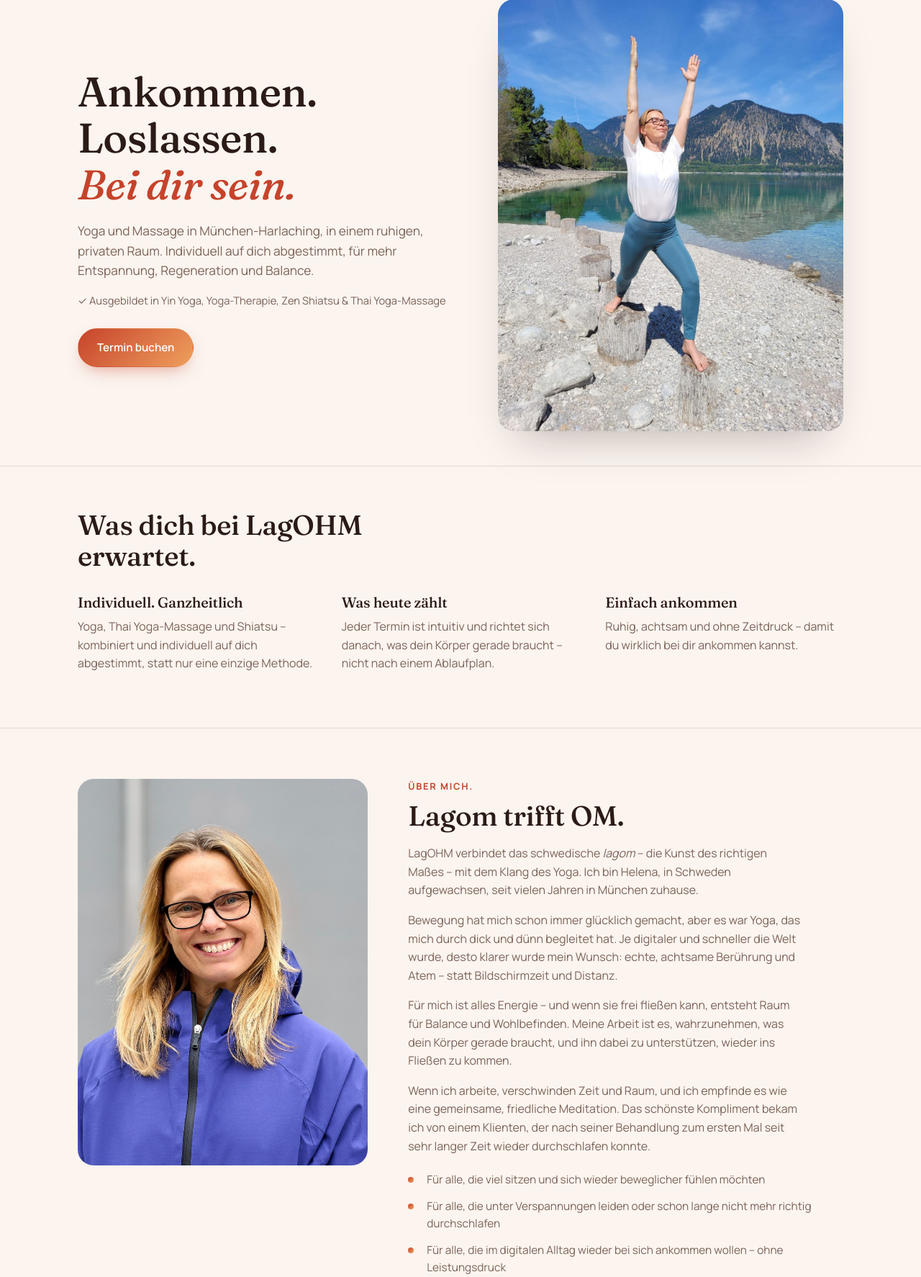
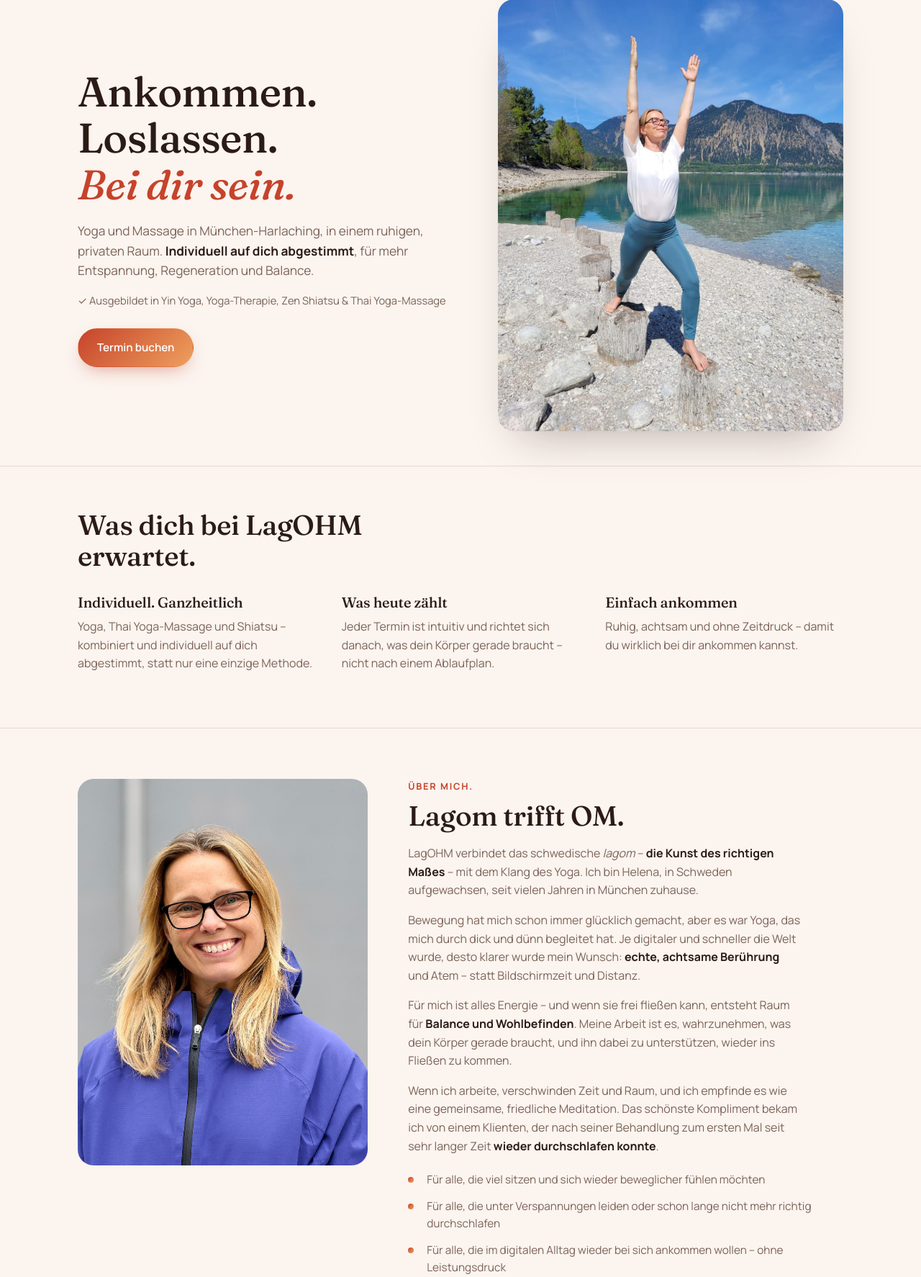
Before and after one commit to LagOHM/lagohm-website, a PHP site: page / in a window 1280 px wide. Shown: the part 158-1932 px from the top of the page at 72% size. Run offline with PHP 8.4, Linux system fonts and the light colour scheme.

Commit message:
Highlight key phrases in body copy for scannability
Bold Einzelunterricht, tiefe Entspannung-adjacent phrases, and other
core selling points in the hero, About-me story, and Massage/Yoga
descriptions so visitors can scan the page instead of reading dense
paragraphs end to end.

Co-Authored-By: Claude Sonnet 5 <noreply@anthropic.com>

```diff
--- a/css/style.css
+++ b/css/style.css
@@ -44,6 +44,7 @@ h2{ font-size: clamp(1.7rem, 3.2vw, 2.4rem); }
 h3{ font-size: 1.25rem; margin-bottom: 10px; }
 
 p{ margin: 0 0 16px; color: var(--ink-soft); }
+.lede strong, .about-copy p strong, .service-detail-copy p strong{ color: var(--ink); font-weight: 700; }
 .lede{ font-size: 1.08rem; max-width: 46ch; }
 .center{ text-align:center; margin-left:auto; margin-right:auto; }
 h2.center, .eyebrow.center, .lede.center{ text-align:center; }
--- a/index.html
+++ b/index.html
@@ -42,7 +42,7 @@
     <div class="wrap hero-grid">
       <div class="hero-copy">
         <h1>Ankommen. Loslassen.<br><em>Bei dir sein.</em></h1>
-        <p class="lede">Yoga und Massage in München-Harlaching, in einem ruhigen, privaten Raum. Individuell auf dich abgestimmt, für mehr Entspannung, Regeneration und Balance.</p>
+        <p class="lede">Yoga und Massage in München-Harlaching, in einem ruhigen, privaten Raum. <strong>Individuell auf dich abgestimmt</strong>, für mehr Entspannung, Regeneration und Balance.</p>
         <p class="hero-check">✓ Ausgebildet in Yin Yoga, Yoga-Therapie, Zen Shiatsu &amp; Thai Yoga-Massage</p>
         <a class="btn btn-primary" href="https://wa.me/4917696043066" target="_blank" rel="noopener">Termin buchen</a>
       </div>
@@ -80,10 +80,10 @@
       <div class="about-copy">
         <span class="eyebrow">Über mich.</span>
         <h2>Lagom trifft OM.</h2>
-        <p>LagOHM verbindet das schwedische <em>lagom</em> – die Kunst des richtigen Maßes – mit dem Klang des Yoga. Ich bin Helena, in Schweden aufgewachsen, seit vielen Jahren in München zuhause.</p>
-        <p>Bewegung hat mich schon immer glücklich gemacht, aber es war Yoga, das mich durch dick und dünn begleitet hat. Je digitaler und schneller die Welt wurde, desto klarer wurde mein Wunsch: echte, achtsame Berührung und Atem – statt Bildschirmzeit und Distanz.</p>
-        <p>Für mich ist alles Energie – und wenn sie frei fließen kann, entsteht Raum für Balance und Wohlbefinden. Meine Arbeit ist es, wahrzunehmen, was dein Körper gerade braucht, und ihn dabei zu unterstützen, wieder ins Fließen zu kommen.</p>
-        <p>Wenn ich arbeite, verschwinden Zeit und Raum, und ich empfinde es wie eine gemeinsame, friedliche Meditation. Das schönste Kompliment bekam ich von einem Klienten, der nach seiner Behandlung zum ersten Mal seit sehr langer Zeit wieder durchschlafen konnte.</p>
+        <p>LagOHM verbindet das schwedische <em>lagom</em> – <strong>die Kunst des richtigen Maßes</strong> – mit dem Klang des Yoga. Ich bin Helena, in Schweden aufgewachsen, seit vielen Jahren in München zuhause.</p>
+        <p>Bewegung hat mich schon immer glücklich gemacht, aber es war Yoga, das mich durch dick und dünn begleitet hat. Je digitaler und schneller die Welt wurde, desto klarer wurde mein Wunsch: <strong>echte, achtsame Berührung</strong> und Atem – statt Bildschirmzeit und Distanz.</p>
+        <p>Für mich ist alles Energie – und wenn sie frei fließen kann, entsteht Raum für <strong>Balance und Wohlbefinden</strong>. Meine Arbeit ist es, wahrzunehmen, was dein Körper gerade braucht, und ihn dabei zu unterstützen, wieder ins Fließen zu kommen.</p>
+        <p>Wenn ich arbeite, verschwinden Zeit und Raum, und ich empfinde es wie eine gemeinsame, friedliche Meditation. Das schönste Kompliment bekam ich von einem Klienten, der nach seiner Behandlung zum ersten Mal seit sehr langer Zeit <strong>wieder durchschlafen konnte</strong>.</p>
 
         <ul class="who-list">
           <li>Für alle, die viel sitzen und sich wieder beweglicher fühlen möchten</li>
@@ -99,7 +99,7 @@
       <div class="service-detail-copy">
         <span class="eyebrow">Angebot · Massage</span>
         <h2>Massage – ankommen &amp; loslassen</h2>
-        <p class="lede">Individuelle, ganzheitliche Körperarbeit, die Elemente aus Thai Yoga-Massage, Shiatsu und anderen Körperarbeits- und Bewegungstechniken verbindet. Verspannte, müde Muskeln profitieren davon genauso wie ein überreizter Kopf – ganz intuitiv auf dich und das, was du gerade brauchst, abgestimmt.</p>
+        <p class="lede">Individuelle, ganzheitliche Körperarbeit, die Elemente aus Thai Yoga-Massage, Shiatsu und anderen Körperarbeits- und Bewegungstechniken verbindet. <strong>Verspannte, müde Muskeln</strong> profitieren davon genauso wie ein überreizter Kopf – ganz intuitiv auf dich und das, was du gerade brauchst, abgestimmt.</p>
 
         <img class="service-detail-photo" src="images/helena-massage-action.jpg" alt="Helena bei einer Thai Yoga-Massage im Freien">
 
@@ -146,7 +146,7 @@
       <div class="service-detail-copy">
         <span class="eyebrow">Angebot · Yoga</span>
         <h2>Yoga – ganz für dich</h2>
-        <p class="lede">Individueller Einzelunterricht, abgestimmt auf deinen Körper, deine Bedürfnisse und das, was du gerade brauchst. Ohne Leistungsdruck – mit Raum, wirklich bei dir anzukommen.</p>
+        <p class="lede">Individueller <strong>Einzelunterricht</strong>, abgestimmt auf deinen Körper, deine Bedürfnisse und das, was du gerade brauchst. Ohne Leistungsdruck – mit Raum, wirklich bei dir anzukommen.</p>
 
         <div class="technique-list">
           <div class="technique">
```
